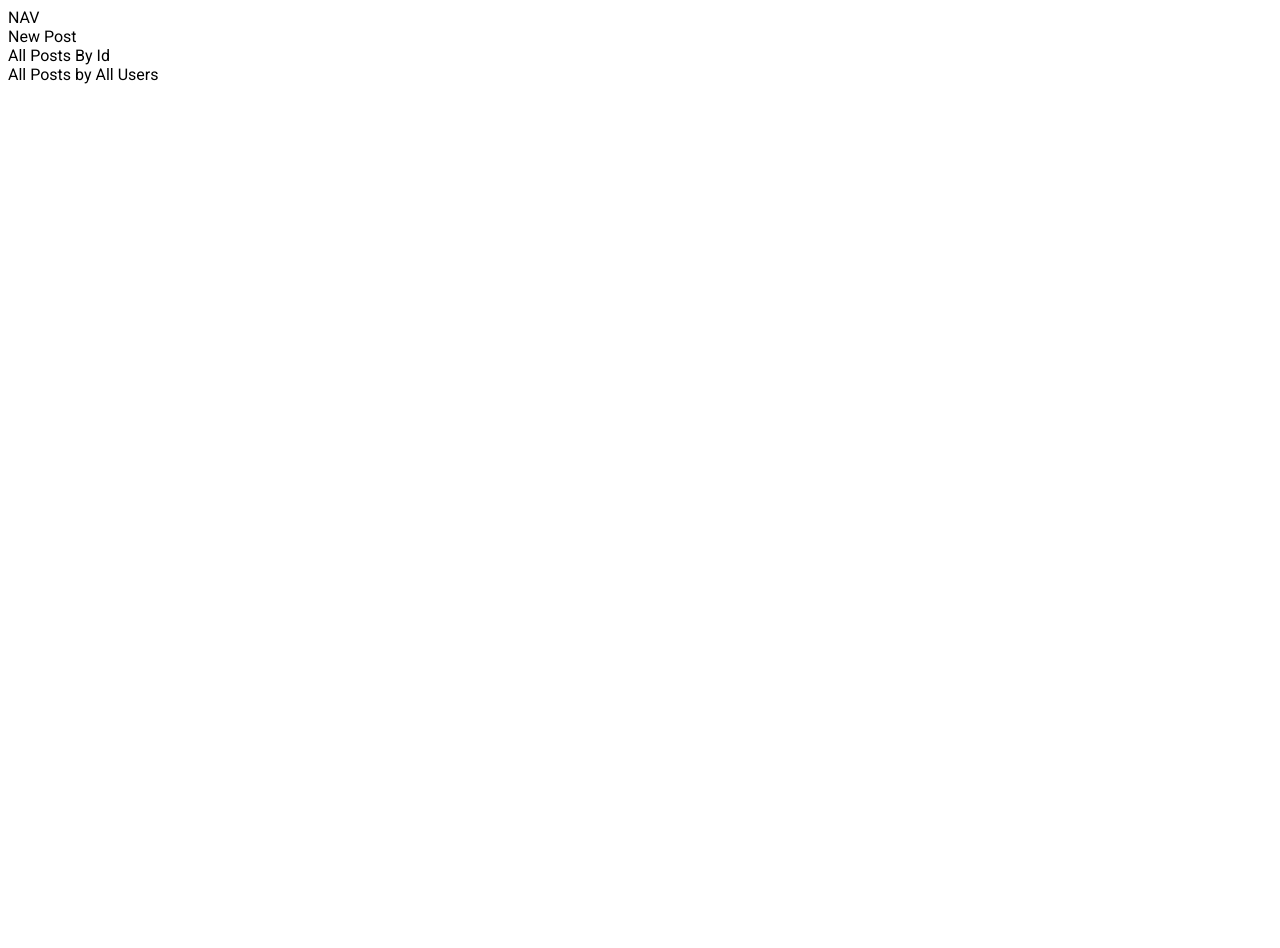
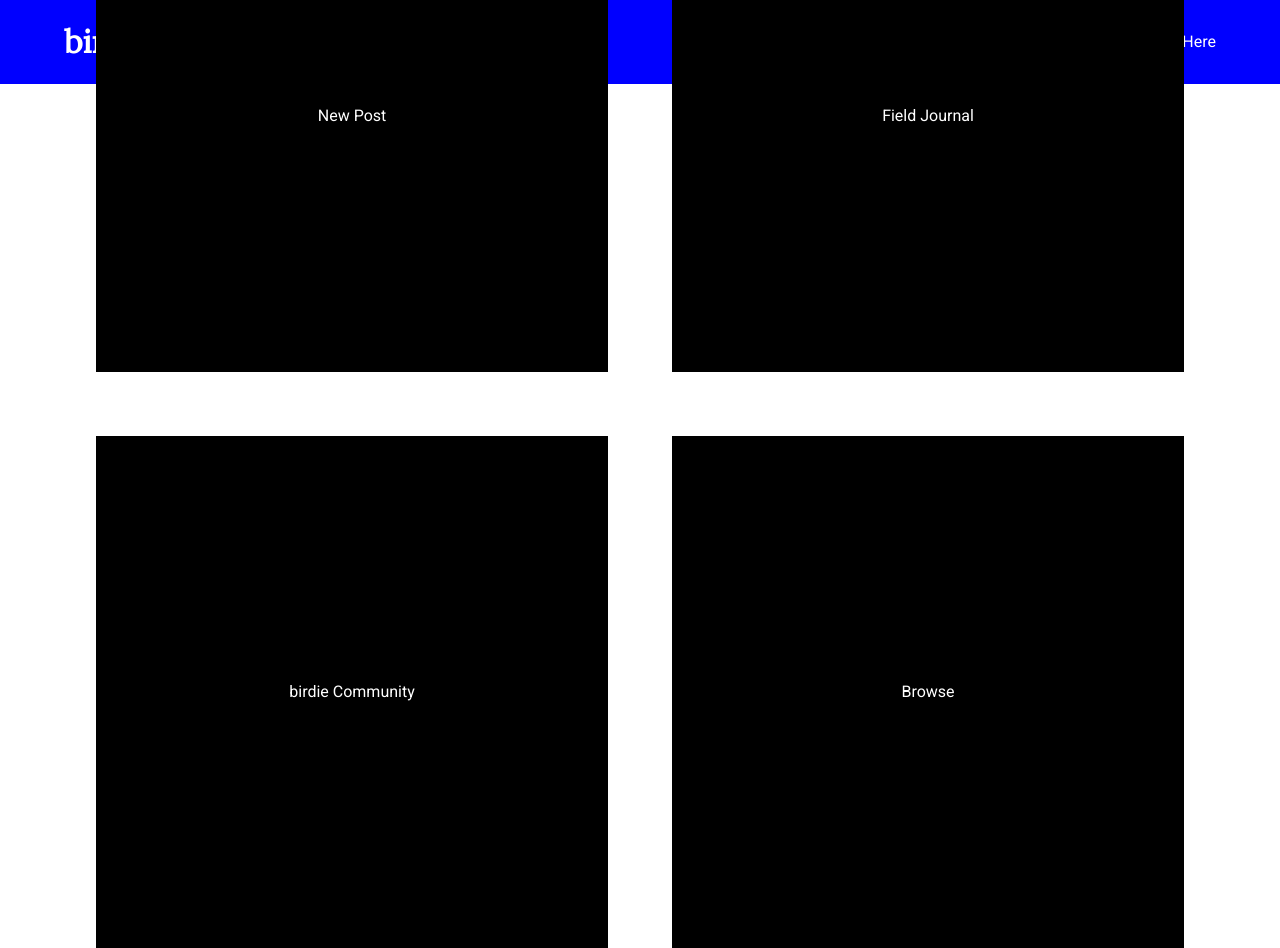
Before and after one commit to ivykroncke/birdie, a React (Create React App) app in the folder client/: page /users/1/dashboard in a window 1280 px wide. Before the commit the page ends 800 px from the top, so only its background shows below. Built offline with nearby package versions, Linux system fonts and the light colour scheme.

Commit message:
Basic layout for the Dashboard page

```diff
--- /dev/null
+++ b/client/src/components/DashMenu.js
@@ -0,0 +1,41 @@
+import React, { Component } from 'react'
+import styled from 'styled-components'
+
+const DashMenuContainer = styled.div`
+height: 80%;
+display: flex;
+flex-direction: column;
+justify-content: center;
+align-items: center;
+`
+
+const DashGrid = styled.div`
+display: grid;
+margin: 8vw;
+grid-gap: 5vw;
+grid-template-columns: 40vw 40vw;
+grid-template-rows: 40vw 40vw;
+`
+
+const DashTile = styled.div`
+background-color: black;
+color: white;
+display: flex;
+justify-content: center;
+align-items: center;
+`
+
+export default class DashMenu extends Component {
+  render() {
+    return (
+      <DashMenuContainer>
+          <DashGrid>
+            <DashTile><div>New Post</div></DashTile>
+            <DashTile><div>Field Journal</div></DashTile>
+            <DashTile><div>birdie Community</div></DashTile>
+            <DashTile><div>Browse</div></DashTile>
+          </DashGrid>
+      </DashMenuContainer>
+    )
+  }
+}
--- a/client/src/components/Dashboard.js
+++ b/client/src/components/Dashboard.js
@@ -3,16 +3,26 @@ import Nav from './Nav';
 import NewPost from './NewPost'
 import AllPostsById from './AllPostsById'
 import AllPostsByAllUsers from './AllPostsByAllUsers';
+import styled from 'styled-components'
+import DashMenu from './DashMenu';
+
+const DashContainer = styled.div`
+height: 100vh;
+width: 100vw;
+`
 
 export default class Dashboard extends Component {
+  state = {
+  }
   render() {
     return (
-      <div>
+      <DashContainer>
        <Nav />
-       <NewPost />
+       <DashMenu />
+       {/* <NewPost />
        <AllPostsById />
-       <AllPostsByAllUsers />
-      </div>
+       <AllPostsByAllUsers /> */}
+      </DashContainer>
     )
   }
 }
--- a/client/src/components/Nav.js
+++ b/client/src/components/Nav.js
@@ -1,11 +1,32 @@
 import React, { Component } from 'react'
+import styled from 'styled-components'
+
+const NavContainer = styled.div`
+display: flex;
+justify-content: space-between;
+align-items: center;
+
+background-color: blue;
+color: white;
+`
+
+const SiteTitle = styled.h1`
+font-size: 2rem;
+margin-left: 5vw;
+`
+
+const StyledUserIcon = styled.div`
+font-size: 1rem;
+margin-right: 5vw;
+`
 
 export default class Nav extends Component {
   render() {
     return (
-      <div>
-        NAV
-      </div>
+      <NavContainer>
+        <SiteTitle>birdie</SiteTitle>
+          <StyledUserIcon>User Icon Here</StyledUserIcon>
+      </NavContainer>
     )
   }
 }
--- a/client/src/index.css
+++ b/client/src/index.css
@@ -1,9 +1,6 @@
 body {
   margin: 0;
   padding: 0;
-  font-family: -apple-system, BlinkMacSystemFont, "Segoe UI", "Roboto", "Oxygen",
-    "Ubuntu", "Cantarell", "Fira Sans", "Droid Sans", "Helvetica Neue",
-    sans-serif;
   -webkit-font-smoothing: antialiased;
   -moz-osx-font-smoothing: grayscale;
 }
--- a/client/src/index.js
+++ b/client/src/index.js
@@ -1,6 +1,6 @@
 import React from 'react';
 import ReactDOM from 'react-dom';
-// import './index.css';
+import './index.css';
 import App from './App';
 import * as serviceWorker from './serviceWorker';
 
```
